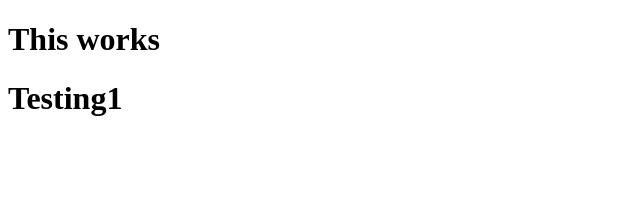
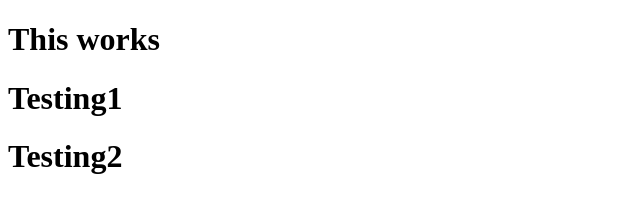
Before and after one commit to Ashuiie/ash, a plain HTML site: page index.html in a window 1280 px wide. Shown: the whole page, without its empty margins (0-640 px from the left). Drawn offline with Linux system fonts and the light colour scheme.

Commit message:
2nd commit

```diff
--- a/index.html
+++ b/index.html
@@ -8,5 +8,6 @@
 <body>
     <h1>This works</h1>
     <h1>Testing1</h1>
+    <h1>Testing2</h1>
 </body>
 </html>
```
